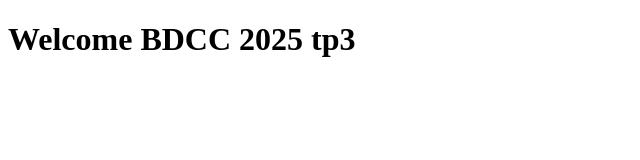
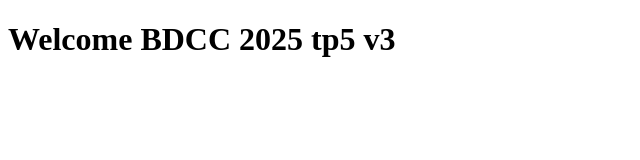
Before and after one commit to simokbirialaoui/tp5devops, a plain HTML site: page index.html in a window 1280 px wide. Shown: the full height of the page, 0-640 px from the left. Drawn offline with Linux system fonts and the light colour scheme.

Commit message:
job 3 tp5

```diff
--- a/index.html
+++ b/index.html
@@ -6,6 +6,6 @@
     <title>Welcome BDCC</title>
 </head>
 <body>
-    <h1>Welcome BDCC 2025 tp3</h1>
+    <h1>Welcome BDCC 2025 tp5 v3</h1>
 </body>
 </html>
```
